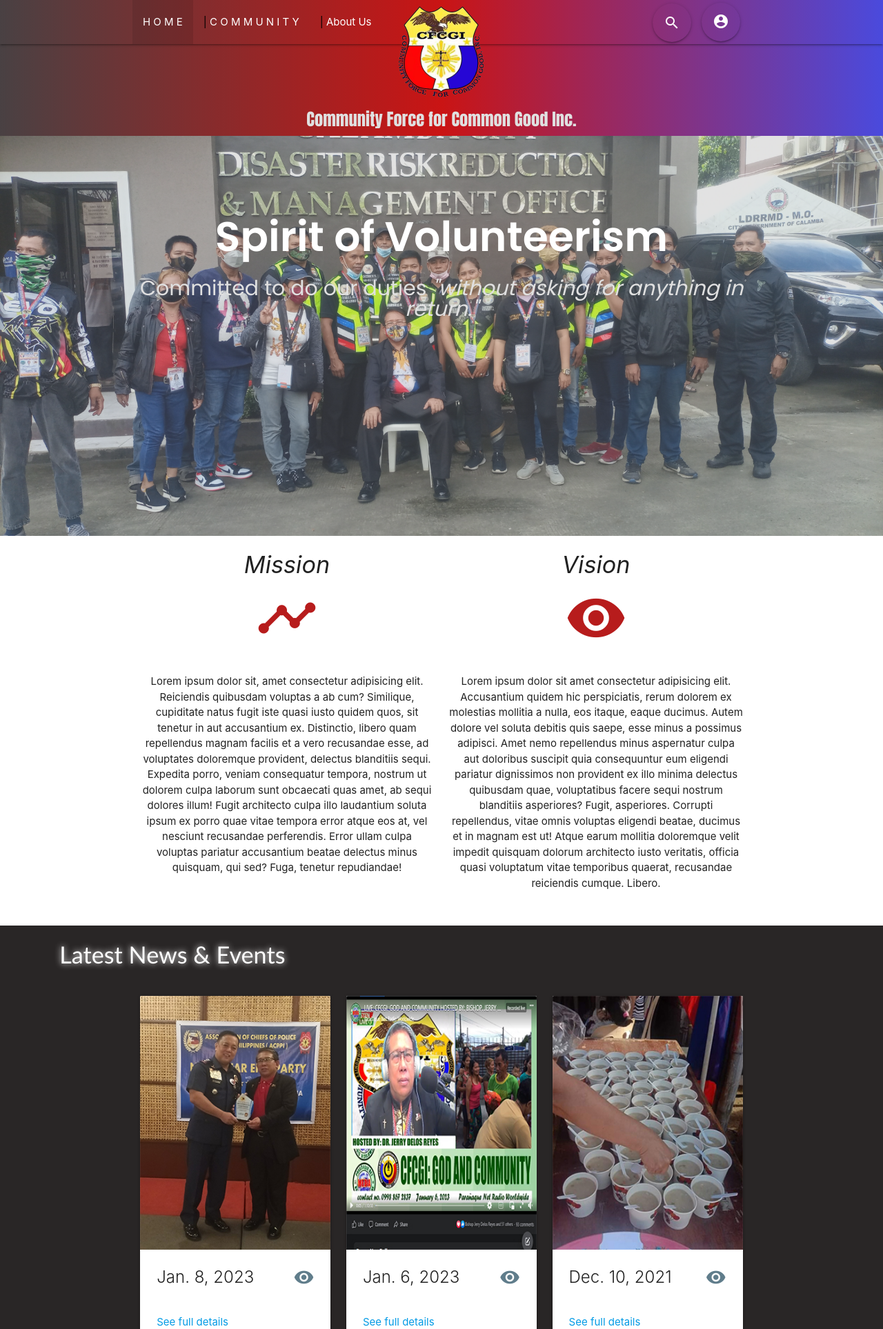
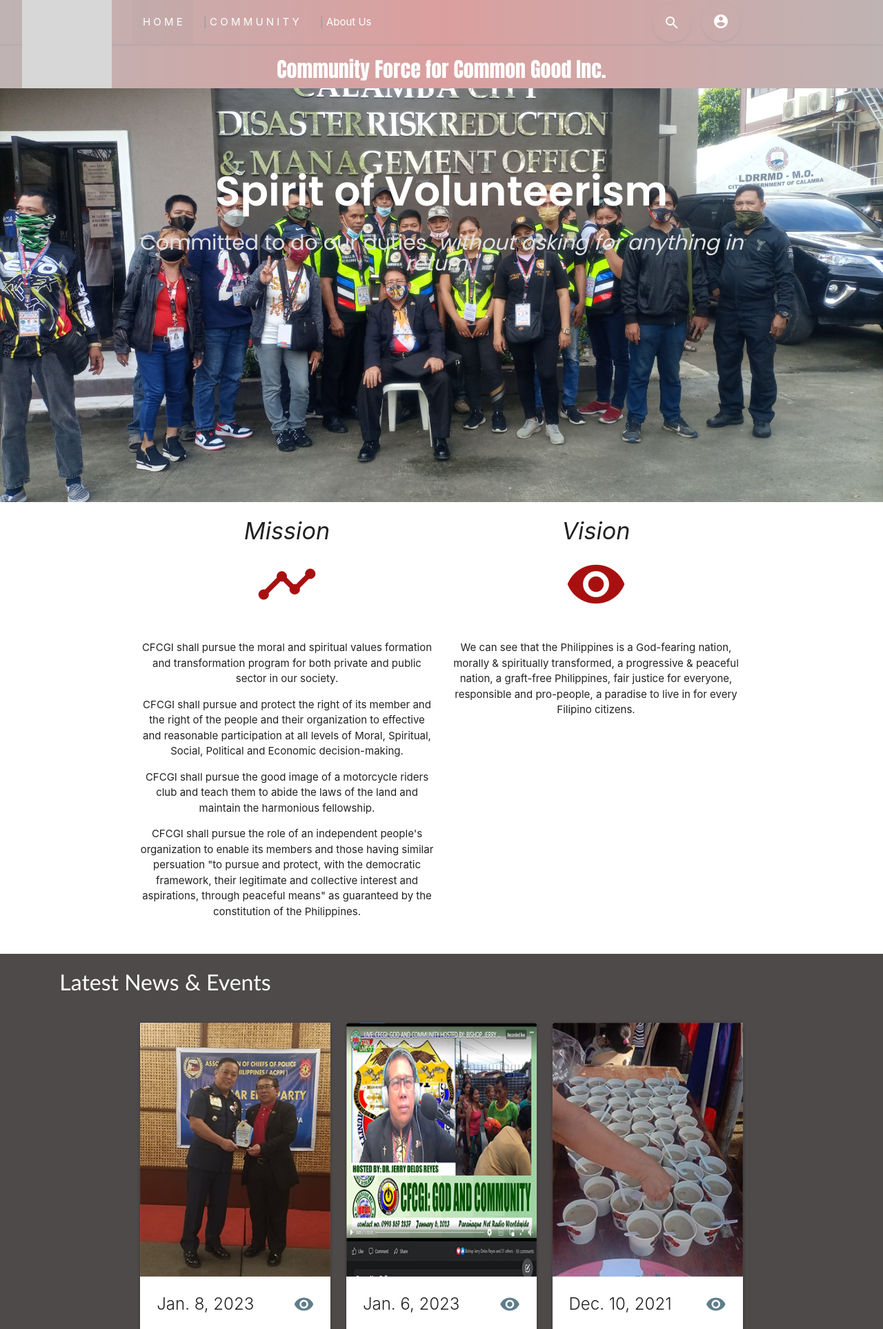
Before and after one commit to MRUSSEL2022/cfcgi-calamba, a PHP site: page / in a window 1280 px wide. Shown: the top 1927 px of the page at 69% size. Run offline with PHP 8.4, Linux system fonts and the light colour scheme; some libraries are stand-ins or nearby versions; some web fonts are replaced; grey boxes are pictures that could not be loaded.

Commit message:
Add files via upload

```diff
--- a/index.html
+++ b/index.html
@@ -21,14 +21,25 @@
     <title>CFCGI Calamba Chapter</title>
 </head>
 <body>
-    <!-- Header -->
+    <!-- Header Index-->
     <header class="main-header">
             <!-- Navigation Bar -->
             <nav class="nav-extended transparent">
                 <div class="container">
                     <div class="nav-wrapper">
-                        <a href="index.html" class="brand-logo center">
-                            <img src="images/CFCGI.png" alt="logo" height="150" width="150"></img>
+                        <div class="col s12 hide-on-med-and-down">
+                            <a href="index.html" class="brand-logo left">
+                                <img src="images/CFCGICalambaSMALL.png" alt="logo" height="130px" width="130px" style="margin-left: -160px;"></img>
+                        </div>
+                        <div class="col s12 show-on-medium hide-on-small-and-down hide-on-large-only hide-on-extra-large-only">
+                            <a href="index.html" class="brand-logo center">
+                                <img src="images/CFCGICalambaSMALL.png" alt="logo" height="80px" width="80px"></img>
+                        </div>
+                        <div class="col s12 hide-on-med-and-up">
+                            <a href="index.html" class="brand-logo center">
+                                <img src="images/CFCGICalambaSMALL.png" alt="logo" height="120px" width="120px" class="responsive-img"></img>
+                            </a>
+                        </div>
                         <a href="#!" data-target="slide-out" class="sidenav-trigger tooltipped" data-position="bottom" data-tooltip="Menu">
                             <i class="material-icons">menu</i>
                         </a>
@@ -72,15 +83,20 @@
                     </div>
                 </div>
             </nav>
-            <br><br>
-                <h5 class="center-align grey-text text-lighten-2" style="margin-top: 50px; font-family: Impact;">Community Force for Common Good Inc.</h5>
+            <div class="col s12 hide-on-small-and-down">
+                <h5 class="center-align logo-name" style="margin-top: 20px; font-family: Impact;">Community Force for Common Good Inc.</h5>
+            </div>
+            <div class="col s12 hide-on-med-and-up">
+                <br><br>
+                <h5 class="center-align logo-name" style="margin-top: 20px; font-family: Impact;">Community Force for Common Good Inc.</h5>
+            </div>
             <div class="divider transparent"></div>
     </header>
     <!-- Slider -->
         <div class="slider">
             <ul class="slides">
             <li>
-                <img src="images/calambacfcgi1.jpg" class="responsive-img" style="opacity: 0.7"> <!-- random image -->
+                <img src="images/calambacfcgi1.jpg" class="responsive-img"> <!-- random image -->
                 <div class="container">
                     <div class="caption center-align">
                         <h3 class="list-header-1">Spirit of Volunteerism</h3>
@@ -89,7 +105,7 @@
                 </div>
             </li>
             <li>
-                <img src="images/calambacfcgi2.jpg" class="responsive-img" style="opacity: 0.7"> <!-- random image -->
+                <img src="images/calambacfcgi2.jpg" class="responsive-img"> <!-- random image -->
                 <div class="container">
                     <div class="caption center-align"><br><br><br><br>
                         <h3 class="list-header-2">For God</h3>
@@ -98,7 +114,7 @@
                 </div>
             </li>
             <li>
-                <img src="images/calambacfcgi3.jpg" class="responsive-img" style="opacity: 0.7"> <!-- random image -->
+                <img src="images/calambacfcgi3.jpg" class="responsive-img"> <!-- random image -->
                 <div class="container">
                     <div class="caption right-align hide-on-small-and-down">
                         <h3 class="list-header-3">For Community</h3>
@@ -111,7 +127,7 @@
                 </div>
             </li>
             <li>
-                <img src="images/calambacfcgi4.jpg" class="responsive-img" style="opacity: 0.7"> <!-- random image -->
+                <img src="images/calambacfcgi4.jpg" class="responsive-img"> <!-- random image -->
                 <div class="container">
                     <div class="caption left-align">
                         <h3 class="list-header-4">For People</h3>
@@ -128,16 +144,19 @@
                 <div class="row center">
                     <div class="col s12 m6 l6">
                         <h4><em>Mission</em></h4>
-                        <i class="material-icons large red-text text-darken-4">timeline</i>
+                        <i class="material-icons large mission">timeline</i>
                         <div class="section">
-                            <p>Lorem ipsum dolor sit, amet consectetur adipisicing elit. Reiciendis quibusdam voluptas a ab cum? Similique, cupiditate natus fugit iste quasi iusto quidem quos, sit tenetur in aut accusantium ex. Distinctio, libero quam repellendus magnam facilis et a vero recusandae esse, ad voluptates doloremque provident, delectus blanditiis sequi. Expedita porro, veniam consequatur tempora, nostrum ut dolorem culpa laborum sunt obcaecati quas amet, ab sequi dolores illum! Fugit architecto culpa illo laudantium soluta ipsum ex porro quae vitae tempora error atque eos at, vel nesciunt recusandae perferendis. Error ullam culpa voluptas pariatur accusantium beatae delectus minus quisquam, qui sed? Fuga, tenetur repudiandae!</p>
+                            <p>CFCGI shall pursue the moral and spiritual values formation and transformation program for both private and public sector in our society.</p>
+                            <p>CFCGI shall pursue and protect the right of its member and the right of the people and their organization to effective and reasonable participation at all levels of Moral, Spiritual, Social, Political and Economic decision-making.</p>
+                            <p>CFCGI shall pursue the good image of a motorcycle riders club and teach them to abide the laws of the land and maintain the harmonious fellowship.</p>
+                            <p>CFCGI shall pursue the role of an independent people's organization to enable its members and those having similar persuation "to pursue and protect, with the democratic framework, their legitimate and collective interest and aspirations, through peaceful means" as guaranteed by the constitution of the Philippines.</p>
                         </div>
                     </div>
                     <div class="col s12 m6 l6">
                         <h4><em>Vision</em></h4>
-                        <i class="material-icons large red-text text-darken-4">visibility</i>
+                        <i class="material-icons large vision">visibility</i>
                         <div class="section">
-                            <p>Lorem ipsum dolor sit amet consectetur adipisicing elit. Accusantium quidem hic perspiciatis, rerum dolorem ex molestias mollitia a nulla, eos itaque, eaque ducimus. Autem dolore vel soluta debitis quis saepe, esse minus a possimus adipisci. Amet nemo repellendus minus aspernatur culpa aut doloribus suscipit quia consequuntur eum eligendi pariatur dignissimos non provident ex illo minima delectus quibusdam quae, voluptatibus facere sequi nostrum blanditiis asperiores? Fugit, asperiores. Corrupti repellendus, vitae omnis voluptas eligendi beatae, ducimus et in magnam est ut! Atque earum mollitia doloremque velit impedit quisquam dolorum architecto iusto veritatis, officia quasi voluptatum vitae temporibus quaerat, recusandae reiciendis cumque. Libero.</p>
+                            <p>We can see that the Philippines is a God-fearing nation, morally & spiritually transformed, a progressive & peaceful nation, a graft-free Philippines, fair justice for everyone, responsible and pro-people, a paradise to live in for every Filipino citizens.</p>
                         </div>
                     </div>
                 </div>
@@ -205,46 +224,46 @@
             </div>
         </section>
         <!-- Footer -->
-    <footer class="page-footer" id="footer">
+    <footer class="page-footer" id="footer" style="margin: 0px;">
         <div class="container">
             <div class="row">
             <div class="col l6 s12">
                 <br>
-                <a class="waves-effect waves-red" href="#!"><h4 class="white-text" style="font-family: Calibri">COMMUNITY</h4></a>
+                <a class="waves-effect waves-red" href="community.html"><h4 class="white-text" style="font-family: Calibri, sans-serif; font-size:x-large;">COMMUNITY</h4></a>
                 <h6 class="grey-text text-lighten-1"><em>Join us to serve our community</em></h6>
                 <div class="divider grey"></div>
-                <h4 class="white-text" style="font-family: Calibri">CONTACT US</h4>
-                <i class="material-icons left green-text text-lighten-1">call</i>
-                <i class="material-icons left grey-text text-lighten-1">chat</i>
-                <i class="material-icons left white-text">cloud</i>
-                <i class="material-icons left light-blue-text text-lighten-1">email</i><br><br>
+                <h4 class="white-text" style="font-family: Calibri, sans-serif; font-size:x-large">CONTACT US</h4>
+                <i class="material-icons left green-text text-lighten-1 tooltipped" data-position="right" data-tooltip="09972972828 / 09476846429">call</i>
+                <i class="material-icons left grey-text text-lighten-1 tooltipped" data-position="right" data-tooltip="09972972828 / 09476846429">chat</i>
+                <i class="material-icons left light-blue-text text-lighten-1 tooltipped" data-position="right" data-tooltip="cfcgicalamba@gmail.com"><a href="mailto:cfcgicalamba@gmail.com">email</a></i><br><br>
                 <div class="divider grey"></div>
-                <h4 class="white-text" style="font-family: Calibri">SHARE</h4>
-                <i class="material-icons left red-text text-accent-1">share</i><br><br>
+                <h4 class="white-text" style="font-family: Calibri, sans-serif; font-size: x-large;">HOME</h4>
+                <a href="index.html"></a>
+                <i class="material-icons left red-text text-accent-1 tooltipped" data-position="right" data-tooltip="Go to Homepage">home</i><br><br>
                 <div class="divider grey hide-on-large-only"></div>
             </div>
             <div class="col l4 offset-l2 s12">
                 <br>
-                <h4 class="white-text" style="font-family: Calibri">FOLLOW</h4>
+                <h4 class="white-text" style="font-family: Calibri, sans-serif; font-size: x-large;">FOLLOW</h4>
                 <ul>
-                <li><a class="blue-text text-lighten-1 tooltipped" data-position="top" data-tooltip="Go to Facebook" href="https://www.facebook.com/profile.php?id=100073657065886"><h6>Facebook</h6></a></li>
-                <li><a class="blue-text text-lighten-1 tooltipped" data-position="top" data-tooltip="Go to Twitter" href="#!"><h6>Twitter</h6></a></li>
-                <li><a class="blue-text text-lighten-1 tooltipped" data-position="top" data-tooltip="Go to Instagram" href="#!"><h6>Instagram</h6></a></li>
+                <li><a class="blue-text text-lighten-1 tooltipped" data-position="right" data-tooltip="Go to Facebook Account" href="https://www.facebook.com/profile.php?id=100073657065886"><span>Facebook</span></a></li>
+                <li><a class="blue-text text-lighten-1 tooltipped" data-position="right" data-tooltip="Go to Twitter Account" href="#!"><span>Twitter</span></a></li>
+                <li><a class="blue-text text-lighten-1 tooltipped" data-position="right" data-tooltip="Go to Instagram Account" href="#!"><span>Instagram</span></a></li>
                 </ul>
                 <div class="divider grey"></div>
-                <a class="waves-effect waves-red tooltipped" data-position="right" data-tooltip="Go to the page" href="about.html"><h4 class="blue-text small" style="font-family: Calibri">ABOUT US</h4></a><br>
+                <a class="waves-effect waves-red tooltipped" data-position="right" data-tooltip="Go to the page" href="about.html"><h4 class="white-text small" style="font-family: Calibri, sans-serif; font-size: x-large;">ABOUT US</h4></a><br>
                 <div class="divider grey"></div>
-                <a class="waves-effect waves-light btn red modal-trigger z-depth-4" style="margin-top: 10px; border-radius: 25px;" href="#modal2">COPYRIGHT</a>
+                <a class="waves-effect waves-light btn red modal-trigger z-depth-4 tooltipped" data-position="right" data-tooltip="View copyright description" style="margin-top: 10px; border-radius: 25px;" href="#modal2">COPYRIGHT</a>
                 <!------------ Modal Structure for Terms & Privacy Conditions ------------>
                 <div id="modal2" class="modal grey">
                     <div class="modal-content">
                         <div class="container">
-                            <h4>Copyright Description</h4>
+                            <h4>Copyright</h4>
                             <p>Copying and using of all the contents here for personal gain is strictly prohibited and possible to be subjected to a copyright claim. We advised to ask a permission first to its rightful owner.</p>
                         </div>
                     </div>
                     <div class="modal-footer">
-                        <a href="#!" class="modal-close waves-effect waves-green btn-flat green-text">Agree</a>
+                        <a class="modal-close waves-effect waves-green btn-flat green-text ">Agree</a>
                     </div>
                 </div>
             </div>
@@ -268,7 +287,7 @@
                 </div>
             </li>
             <li>
-                <a href="index.html" class="waves-effect waves-green"><i class="material-icons">home</i>Home</a>
+                <a href="index.html" class="active grey lighten-2 waves-effect waves-green"><i class="material-icons">home</i>Home</a>
             </li>
                 <li><div class="divider"></div></li>
             <li>
@@ -289,7 +308,7 @@
         </ul>
     </div>
         <!------------ Modal Structure for Log-in ------------>
-        <div id="login" class="modal">
+        <div id="login" class="modal" style="border-radius: 25px;">
             <div class="modal-content">
                 <div class="container">
                     <h4>Account Log-in</h4>
@@ -311,10 +330,10 @@
                 </div>
             </div>
             <div class="modal-footer">
-                <a href="#!" class="modal-action modal-close btn grey waves-effect waves-light" style="border-radius: 20px;">
+                <a href="#!" class="modal-action modal-close btn grey waves-effect waves-light hoverable" style="border-radius: 20px;">
                     <i class="material-icons left">loop</i>Reset Password
                 </a>
-                <a href="#!" class="modal-action modal-close btn blue lighten-1 waves-effect waves-light" style="border-radius: 20px;">
+                <a href="#!" class="modal-action modal-close btn blue lighten-1 waves-effect waves-light hoverable" style="border-radius: 20px;">
                     <i class="material-icons left">lock_open</i>Log-in
                 </a>
             </div>
@@ -350,7 +369,7 @@
                 // Slider Box Init
                 $('.slider').slider({
                     indicators: false,
-                    height: 580,
+                    height: 600,
                     duration: 500,
                     interval: 5000
                 });
--- a/style.css
+++ b/style.css
@@ -1,9 +1,14 @@
 @import url('https://fonts.googleapis.com/css2?family=Poppins:wght@200;300;400;500;600;700;800&display=swap');
 
 header {
-    background-image:linear-gradient(to right,rgb(73, 65, 67) , rgb(202, 20, 20) , rgb(74, 74, 221));
+    background-image:linear-gradient(to left, rgb(97, 68, 68), rgb(168, 16, 16) , rgb(97, 68, 68));
+    opacity: 40%;
     background-size: 100%;
     width:100%;
+}
+header .logo-name {
+    color:#fff;
+    font-size: 2em;
 }
 .slides .list-header-1 {
     color: #fff;
@@ -36,13 +41,12 @@ header {
 }
 .section-news-events {
     color: #fff;
-    background-color: rgb(41, 38, 38);
-    mix-blend-mode: overlay;
-    height: 110vh;
+    background-color: rgb(78, 74, 74);
+    height: max-content;
 }
 .section-news-events h4 {
-    font-family: 'Gill Sans', 'Gill Sans MT', Calibri, 'Trebuchet MS', sans-serif;
-    text-shadow: 0 0 10px white;
+    font-family: 'Calibri', sans-serif;
+    font-size: xx-large;
     padding-left: 5rem;
 
 }
@@ -55,7 +59,7 @@ html,body {
     overflow: visible;
 }
 .page-footer {
-    background-image:linear-gradient(to right,rgb(73, 65, 67) , rgb(202, 20, 20) , rgb(74, 74, 221));
+    background-color:rgb(41, 38, 38);
     padding-bottom: none;
     margin-top: none;
     padding-top: none;
@@ -88,4 +92,16 @@ footer i:hover {
 }
 .about.container.mission-vision {
     font-size: 1.5em;
+    border-style:solid;
+    border-color: rgb(97, 68, 68);
+    border-radius: 25px;
+    background-color: rgba(75, 70, 70, 0.3);
+
 }
+.mission , .vision {
+    color: rgb(168, 16, 16);
+}
+.section.section-3 p {
+    font-family: serif;
+    font-size: larger;
+}
```
Also changed, not shown: about.html (+176 -30 lines), community.html (+40 -23 lines).
